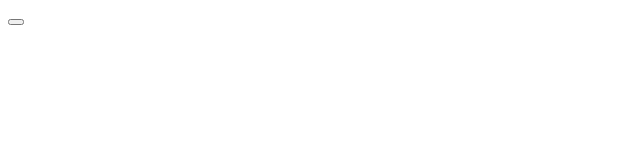
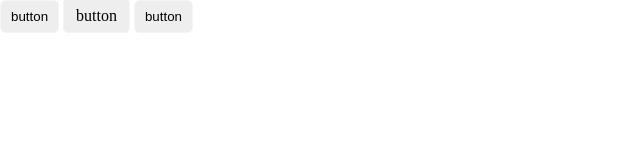
Before and after one commit to rafa-thayto/simple, a plain HTML site: page index.html in a window 1280 px wide. Shown: the whole page, without its empty margins (0-640 px from the left). Drawn offline with Linux system fonts and the light colour scheme.

Commit message:
Created the basic button class

```diff
--- a/css/simple.css
+++ b/css/simple.css
@@ -1,51 +1,20 @@
 /* Reset */
-html, body, div, span, applet, object, iframe,
-h1, h2, h3, h4, h5, h6, p, blockquote, pre,
-a, abbr, acronym, address, big, cite, code,
-del, dfn, em, img, ins, kbd, q, s, samp,
-small, strike, strong, sub, sup, tt, var,
-b, u, i, center,
-dl, dt, dd, ol, ul, li,
-fieldset, form, label, legend,
-table, caption, tbody, tfoot, thead, tr, th, td,
-article, aside, canvas, details, embed,
-figure, figcaption, footer, header, hgroup,
-menu, nav, output, ruby, section, summary,
-time, mark, audio, video {
+*,
+*::after,
+*::before {
 	margin: 0;
 	padding: 0;
-	border: 0;
-	font-size: 100%;
-	font: inherit;
+	box-sizing: border-box;
+	list-style: none;
 	vertical-align: baseline;
 }
 
-/* HTML5 display-role reset for older browsers */
-article, aside, details, figcaption, figure,
-footer, header, hgroup, menu, nav, section {
-	display: block;
-}
-body {
-	line-height: 1;
-}
-ol, ul {
-	list-style: none;
-}
-blockquote, q {
-	quotes: none;
-}
-blockquote:before, blockquote:after,
-q:before, q:after {
-	content: '';
-	content: none;
-}
-table {
-	border-collapse: collapse;
-	border-spacing: 0;
-}
 /* End Reset */
 
-/* Buttons */
+/* buttons */
 .btn {
-
+	padding: 0.5rem 0.75em;
+	background-color: #EEEEEE;
+	border-radius: 0.35rem;
+	border: 1px solid #F5F5F5;
 }
--- a/index.html
+++ b/index.html
@@ -4,8 +4,13 @@
     <meta charset="UTF-8">
     <meta name="viewport" content="width=device-width, initial-scale=1.0">
     <title>Simple.css</title>
+    <link rel="stylesheet" href="./css/simple.css">
 </head>
 <body>
-    <button class="btn"></button>
+    <div>
+        <input type="button" value="button" class="btn">
+        <span class="btn">button</span>
+        <button class="btn">button</button>
+    </div>
 </body>
 </html>
```
